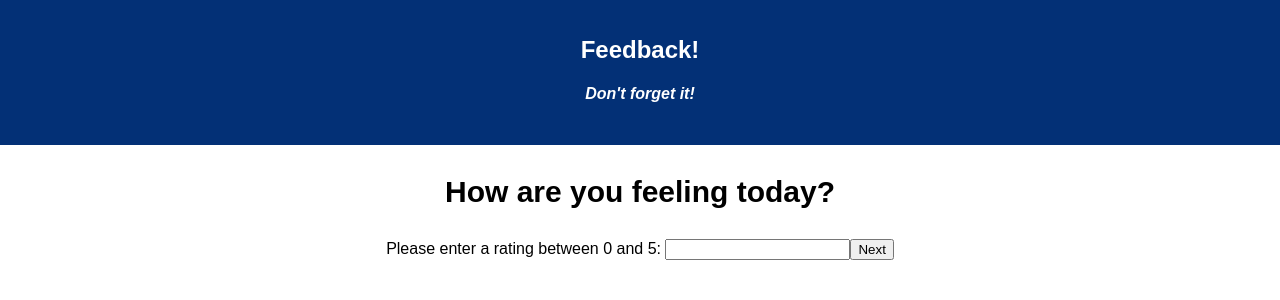
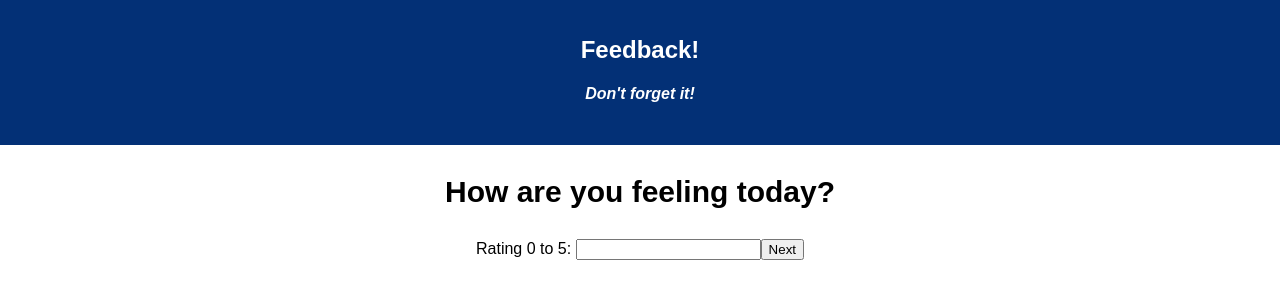
Before and after one commit to GermscheidSimon/redux-feedback-loop, a React (Create React App) app: page /review in a window 1280 px wide. Shown: the top 300 px of the page. Built offline with nearby package versions, Linux system fonts and the light colour scheme.

Commit message:
updated some of the formatting for the pages

```diff
--- a/src/components/SurveyPages/Feeling/Feeling.js
+++ b/src/components/SurveyPages/Feeling/Feeling.js
@@ -35,7 +35,7 @@ class Feeling extends Component {
     return (
         <div className="questionWrap">
           <p className="surveyQuestion">How are you feeling today?</p>
-          <label htmlFor="inputField">Please enter a rating between 0 and 5:   </label>
+          <label htmlFor="inputField">Rating 0 to 5:   </label>
           <input type="number"  className="inputField" onChange={this.handleChange}/>
           <button onClick={this.handleSubmit}>Next</button>
         </div>
--- a/src/components/SurveyPages/Support/Support.js
+++ b/src/components/SurveyPages/Support/Support.js
@@ -35,7 +35,7 @@ class Support extends Component {
     return (
       <div className="questionWrap">
       <p className="surveyQuestion">Do you feel supported?</p>
-      <label htmlFor="inputField">Please enter a rating between 0 and 5:   </label>
+      <label htmlFor="inputField">Rating 0 to 5::   </label>
       <input type="number" className="inputField" onChange={this.handleChange}/>
       <button onClick={this.handleSubmit}>Next</button>
       </div>
--- a/src/components/SurveyPages/Understanding/Understanding.js
+++ b/src/components/SurveyPages/Understanding/Understanding.js
@@ -37,7 +37,7 @@ class Understanding extends Component {
     return (
       <div className="questionWrap">
       <p className="surveyQuestion">How well do you undertand the content?</p>
-      <label htmlFor="inputField">Please enter a rating between 0 and 5:   </label>
+      <label htmlFor="inputField">Rating 0 to 5:   </label>
       <input type="number" className="inputField" onChange={this.handleChange}/>
       <button onClick={this.handleSubmit}>Next</button>
     </div>
--- a/src/feedbackLibrary/pushToNextRoute.js
+++ b/src/feedbackLibrary/pushToNextRoute.js
@@ -1,6 +1,6 @@
 //messing with creating functions and storing them for repeated use. this function takes in the destination route, and source compoenent ('this').
 //passing this allows me to access that components props.
-//
+
 
 const navigation = {
     pushToNextRoute: (Destination, srcComponent) => {
```
